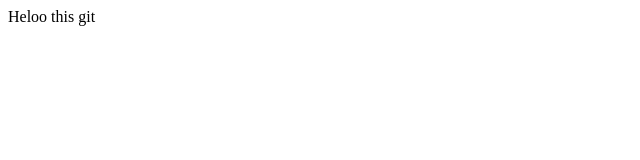
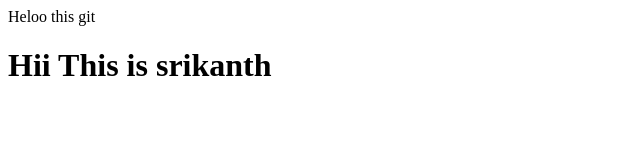
Before and after one commit to srikanth0009/demo-repo, a plain HTML site: page index.html in a window 1280 px wide. Shown: the whole page, without its empty margins (0-640 px from the left). Drawn offline with Linux system fonts and the light colour scheme.

Commit message:
index.html modified

```diff
--- a/index.html
+++ b/index.html
@@ -1 +1,2 @@
 <div>Heloo this git </div>
+<h1>Hii This is srikanth</h1>
```
